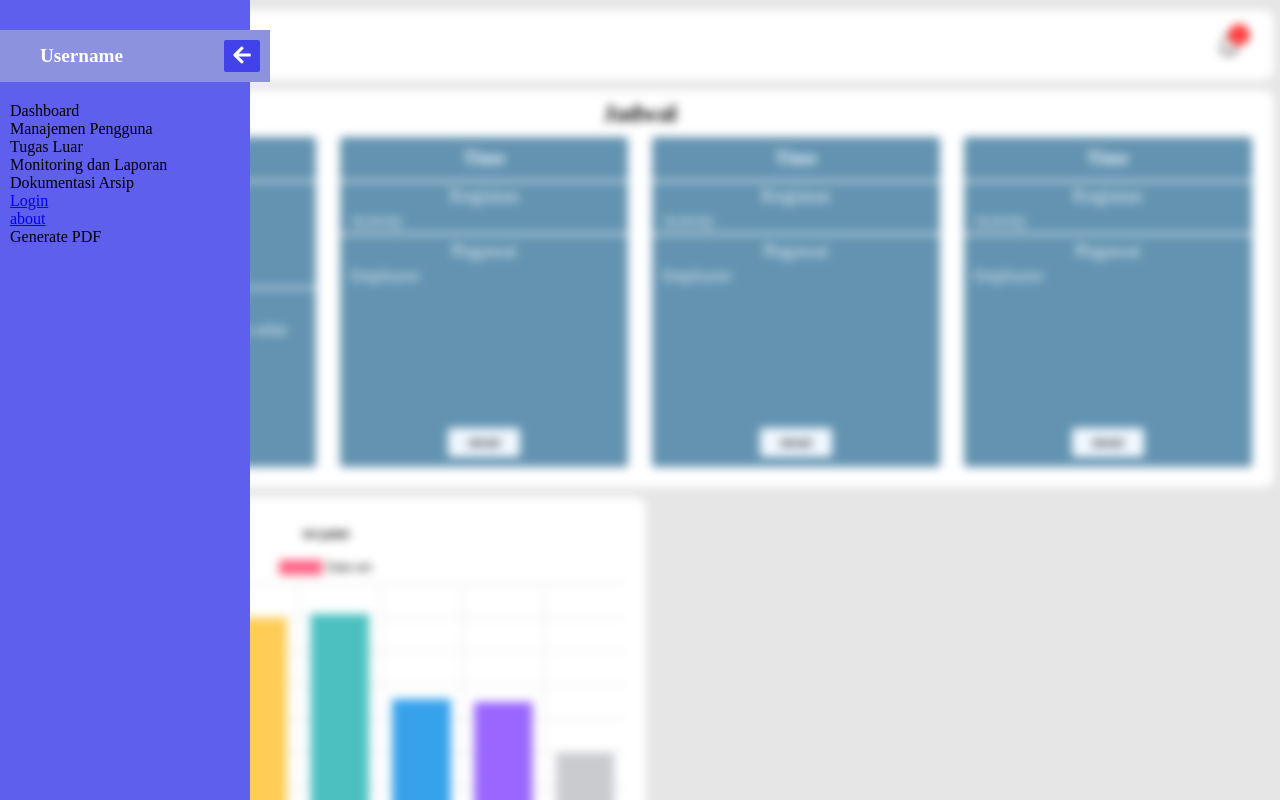
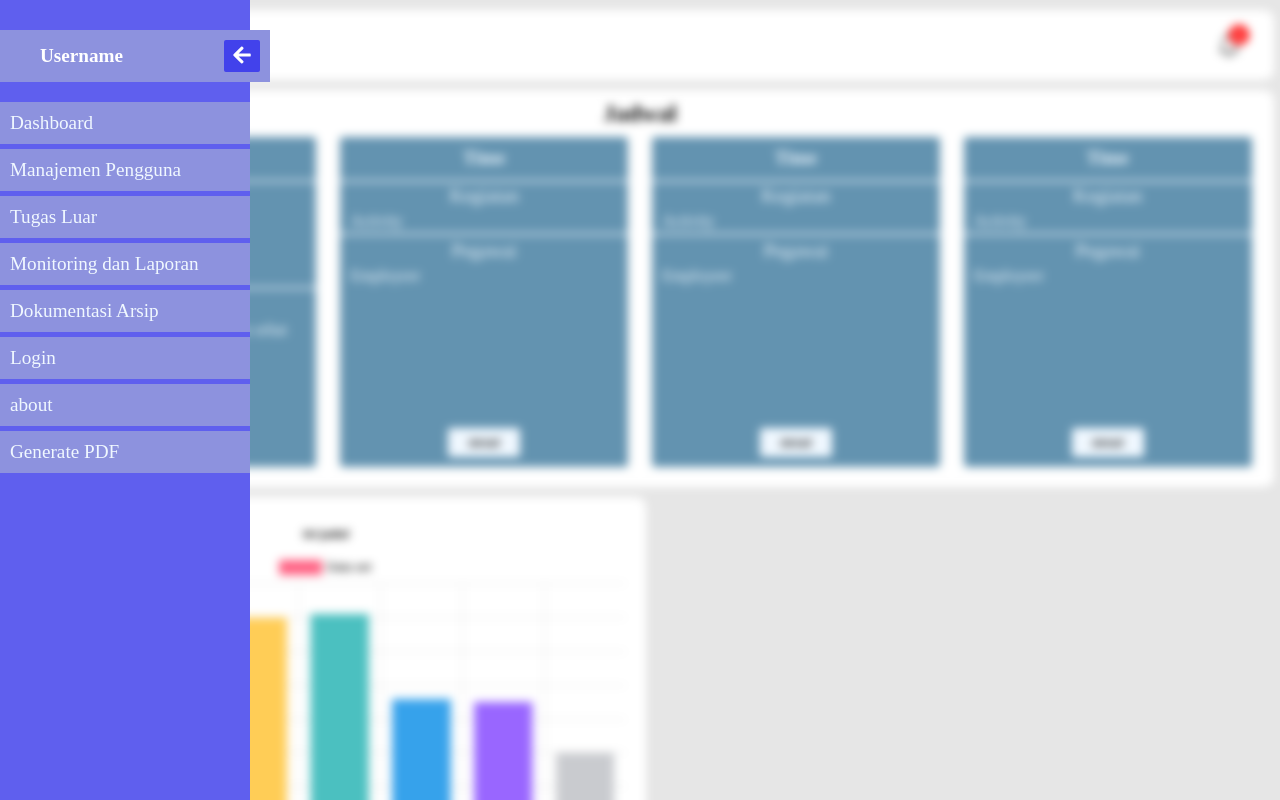
Before and after one commit to RadFist/Monitoring-Tugas-Luar, a React (Vite) app in the folder frontend/: page / in a window 1280 px wide. Both pictures are taken after a click on the element 51 px from the left and 45 px from the top of the page. Shown: the top 800 px of the page. Built offline with nearby package versions, Linux system fonts and the light colour scheme; what @react-pdf/renderer would draw is missing.

Commit message:
adding menu

```diff
--- a/frontend/src/App.jsx
+++ b/frontend/src/App.jsx
@@ -1,15 +1,17 @@
 import { BrowserRouter as Router, Routes, Route } from "react-router-dom";
-import Layout from "./layout/layout.jsx";
+import Layout from "./layout/Layout.jsx";
 import Home from "./page/home.jsx";
 import Pdf from "./page/pdf.jsx";
 import Login from "./page/Login";
 import About from "./page/About.jsx";
+import UserManagement from "./page/userManagment.jsx";
 function App() {
   return (
     <Router>
       <Routes>
         <Route path="/" element={<Layout />}>
           <Route index element={<Home title="dashboard" />} />
+          <Route path="UserManagemet" element={<UserManagement />} />
           <Route path="about" element={<About />} />
         </Route>
 
--- a/frontend/src/layout/layout.jsx
+++ b/frontend/src/layout/layout.jsx
@@ -15,6 +15,7 @@ const Layout = () => {
     "/": "Dashboard",
     "/about": "About Us",
     "/contact": "Contact Us",
+    "/UserManagemet": "User Management",
   };
 
   const pagelocation = pageTitles[location.pathname] || "My Website";
--- a/frontend/src/layout/sidebar.jsx
+++ b/frontend/src/layout/sidebar.jsx
@@ -26,15 +26,23 @@ const Sidebar = ({ displaySidebar, handlerClickArrow }) => {
             />
           </button>
         </div>
-        <div
-          style={{
-            marginLeft: "10px",
-            display: "flex",
-            flexDirection: "column",
-          }}
-        >
-          <span>Dashboard</span>
-          <span>Manajemen Pengguna</span>
+        <div className="menu-cont">
+          <span
+            onClick={() => {
+              navigate("/");
+              handlerClickArrow();
+            }}
+          >
+            Dashboard
+          </span>
+          <span
+            onClick={() => {
+              navigate("/UserManagemet");
+              handlerClickArrow();
+            }}
+          >
+            Manajemen Pengguna
+          </span>
           <span>Tugas Luar</span>
           <span>Monitoring dan Laporan</span>
           <span>Dokumentasi Arsip</span>
--- /dev/null
+++ b/frontend/src/page/userManagment.jsx
@@ -0,0 +1,9 @@
+const userManagment = () => {
+  return (
+    <div>
+      <p>user management</p>
+    </div>
+  );
+};
+
+export default userManagment;
--- a/frontend/src/style/layout.css
+++ b/frontend/src/style/layout.css
@@ -69,6 +69,20 @@ body{
     color: white;
     margin-left: auto;
   }
+/* menu side bar */
+.menu-cont{
+  display: flex;
+  flex-direction: column;
+}
+.menu-cont > span,a{
+  text-decoration: none;
+  font-size: larger;
+  padding: 10px;
+  margin-bottom: 5px;
+  background-color: rgb(141, 146, 222);
+  color: aliceblue;
+  cursor: pointer;
+}
 
 /* header */
 .header-cont{
```
Also changed, not shown: 2 other files (tests, documents, lock files or other folders).
